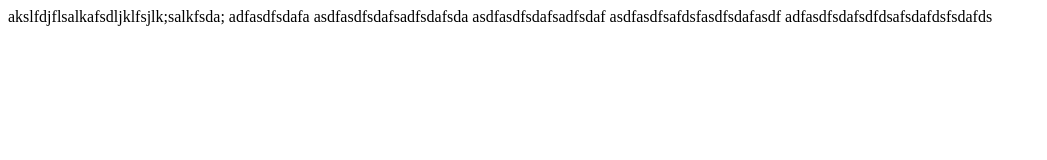
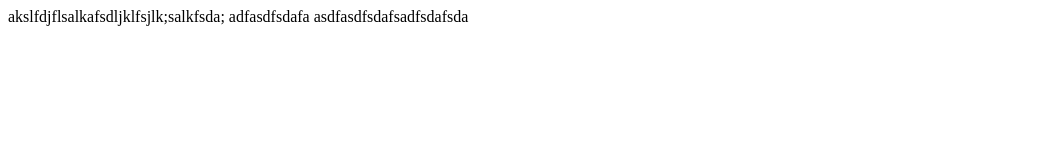
Before and after one commit to work-pro-20hk/test, a plain HTML site: page index.html in a window 1280 px wide. Shown: the whole page, without its empty margins (0-1047 px from the left). Drawn offline with Linux system fonts and the light colour scheme.

Commit message:
initial commit

```diff
--- a/index.html
+++ b/index.html
@@ -10,8 +10,5 @@
     akslfdjflsalkafsdljklfsjlk;salkfsda;
     adfasdfsdafa
     asdfasdfsdafsadfsdafsda
-    asdfasdfsdafsadfsdaf
-    asdfasdfsafdsfasdfsdafasdf
-    adfasdfsdafsdfdsafsdafdsfsdafds
 </body>
 </html>
```
